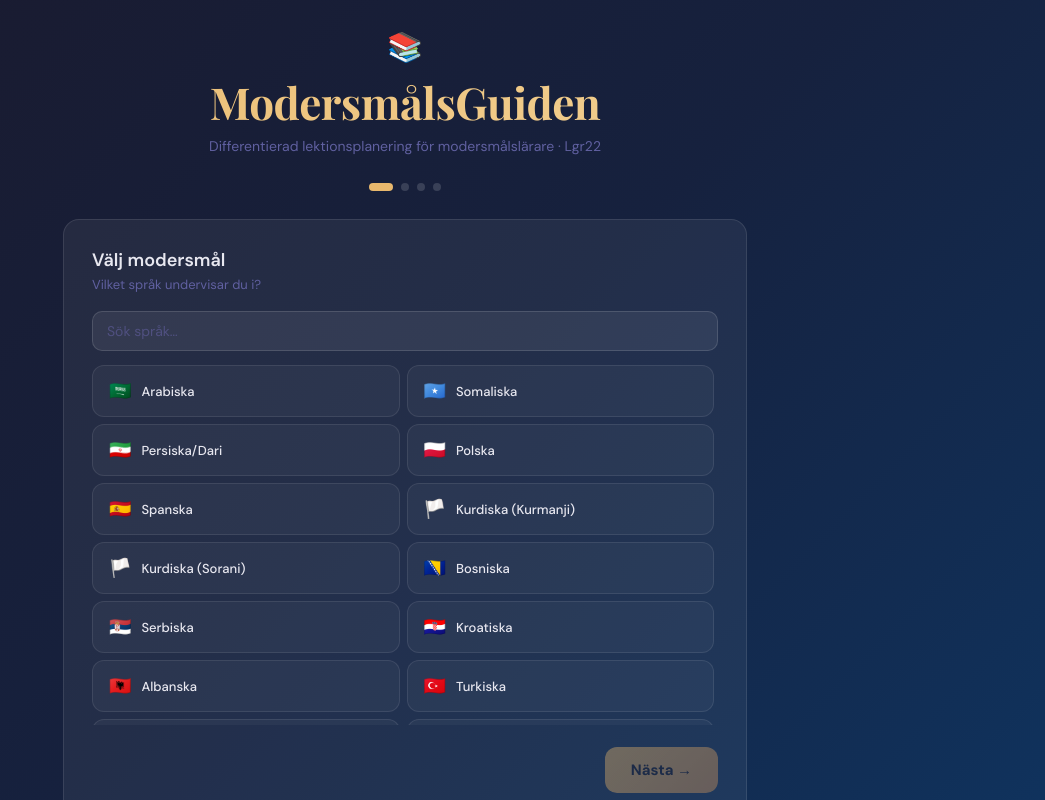
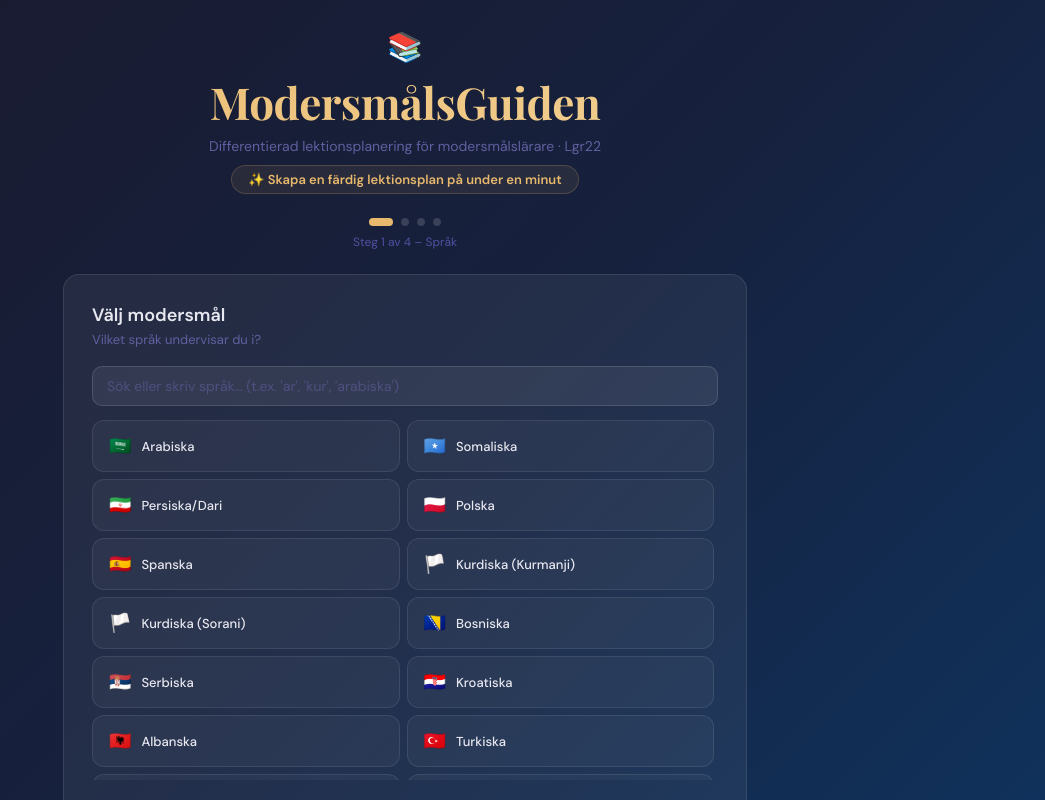
Before and after one commit to Mdouglah/modersmalsguiden, a React (Vite) app: page / in a window 1280 px wide. Shown: the top 800 px of the page, without its empty margins (235-1280 px from the left). Built offline with nearby package versions, Linux system fonts and the light colour scheme.

Commit message:
Update App.jsx

```diff
--- a/src/App.jsx
+++ b/src/App.jsx
@@ -1,32 +1,32 @@
 import { useState, useRef } from "react";
 
 const SPRAK = [
-  { namn: "Arabiska", kod: "ar", flagga: "🇸🇦" },
-  { namn: "Somaliska", kod: "so", flagga: "🇸🇴" },
-  { namn: "Persiska/Dari", kod: "fa", flagga: "🇮🇷" },
-  { namn: "Polska", kod: "pl", flagga: "🇵🇱" },
-  { namn: "Spanska", kod: "es", flagga: "🇪🇸" },
-  { namn: "Kurdiska (Kurmanji)", kod: "kmr", flagga: "🏳️" },
-  { namn: "Kurdiska (Sorani)", kod: "ckb", flagga: "🏳️" },
-  { namn: "Bosniska", kod: "bs", flagga: "🇧🇦" },
-  { namn: "Serbiska", kod: "sr", flagga: "🇷🇸" },
-  { namn: "Kroatiska", kod: "hr", flagga: "🇭🇷" },
-  { namn: "Albanska", kod: "sq", flagga: "🇦🇱" },
-  { namn: "Turkiska", kod: "tr", flagga: "🇹🇷" },
-  { namn: "Tigrinya", kod: "ti", flagga: "🇪🇷" },
-  { namn: "Dari", kod: "prs", flagga: "🇦🇫" },
-  { namn: "Finska", kod: "fi", flagga: "🇫🇮" },
-  { namn: "Romani", kod: "rom", flagga: "🏳️" },
-  { namn: "Samiska (nordsamiska)", kod: "sme", flagga: "🏳️" },
-  { namn: "Meänkieli", kod: "fit", flagga: "🏳️" },
-  { namn: "Jiddisch", kod: "yi", flagga: "🏳️" },
-  { namn: "Ryska", kod: "ru", flagga: "🇷🇺" },
-  { namn: "Ukrainska", kod: "uk", flagga: "🇺🇦" },
-  { namn: "Ungerska", kod: "hu", flagga: "🇭🇺" },
-  { namn: "Portugisiska", kod: "pt", flagga: "🇵🇹" },
-  { namn: "Vietnamesiska", kod: "vi", flagga: "🇻🇳" },
-  { namn: "Kinesiska (mandarin)", kod: "zh", flagga: "🇨🇳" },
-  { namn: "Annat språk", kod: "other", flagga: "🌐" },
+  { namn: "Arabiska", kod: "ar", flagga: "🇸🇦", sokord: ["ar", "arab"] },
+  { namn: "Somaliska", kod: "so", flagga: "🇸🇴", sokord: ["so", "som"] },
+  { namn: "Persiska/Dari", kod: "fa", flagga: "🇮🇷", sokord: ["fa", "per", "dari"] },
+  { namn: "Polska", kod: "pl", flagga: "🇵🇱", sokord: ["pl", "pol"] },
+  { namn: "Spanska", kod: "es", flagga: "🇪🇸", sokord: ["es", "spa"] },
+  { namn: "Kurdiska (Kurmanji)", kod: "kmr", flagga: "🏳️", sokord: ["kmr", "kur", "kurdiska"] },
+  { namn: "Kurdiska (Sorani)", kod: "ckb", flagga: "🏳️", sokord: ["ckb", "kur", "kurdiska"] },
+  { namn: "Bosniska", kod: "bs", flagga: "🇧🇦", sokord: ["bs", "bos"] },
+  { namn: "Serbiska", kod: "sr", flagga: "🇷🇸", sokord: ["sr", "ser"] },
+  { namn: "Kroatiska", kod: "hr", flagga: "🇭🇷", sokord: ["hr", "kro"] },
+  { namn: "Albanska", kod: "sq", flagga: "🇦🇱", sokord: ["sq", "alb"] },
+  { namn: "Turkiska", kod: "tr", flagga: "🇹🇷", sokord: ["tr", "tur"] },
+  { namn: "Tigrinya", kod: "ti", flagga: "🇪🇷", sokord: ["ti", "tig"] },
+  { namn: "Dari", kod: "prs", flagga: "🇦🇫", sokord: ["prs", "dari"] },
+  { namn: "Finska", kod: "fi", flagga: "🇫🇮", sokord: ["fi", "fin"] },
+  { namn: "Romani", kod: "rom", flagga: "🏳️", sokord: ["rom"] },
+  { namn: "Samiska (nordsamiska)", kod: "sme", flagga: "🏳️", sokord: ["sme", "sam"] },
+  { namn: "Meänkieli", kod: "fit", flagga: "🏳️", sokord: ["fit", "meä"] },
+  { namn: "Jiddisch", kod: "yi", flagga: "🏳️", sokord: ["yi", "jid"] },
+  { namn: "Ryska", kod: "ru", flagga: "🇷🇺", sokord: ["ru", "rys"] },
+  { namn: "Ukrainska", kod: "uk", flagga: "🇺🇦", sokord: ["uk", "ukr"] },
+  { namn: "Ungerska", kod: "hu", flagga: "🇭🇺", sokord: ["hu", "ung"] },
+  { namn: "Portugisiska", kod: "pt", flagga: "🇵🇹", sokord: ["pt", "por"] },
+  { namn: "Vietnamesiska", kod: "vi", flagga: "🇻🇳", sokord: ["vi", "vie"] },
+  { namn: "Kinesiska (mandarin)", kod: "zh", flagga: "🇨🇳", sokord: ["zh", "kin", "man"] },
+  { namn: "Annat språk", kod: "other", flagga: "🌐", sokord: ["annat", "other"] },
 ];
 
 const STADIER = [
@@ -54,6 +54,8 @@ const NIVA_FARG = {
   "Avancerad": "#880e4f",
   "Modersmålsnära": "#4a148c",
 };
+
+const STEG_LABELS = ["Språk", "Stadium", "Nivåer", "Generera"];
 
 function exportText(resultat, sprakNamn, stadium, omrade, lektionstid) {
   let t = `MODERSMÅLSGUIDEN – Lgr22\n${"=".repeat(40)}\n`;
@@ -90,9 +92,16 @@ export default function App() {
   const [aktivNiva, setAktivNiva] = useState(null);
   const resultRef = useRef(null);
 
-  const filtrerade = SPRAK.filter(s =>
-    s.namn.toLowerCase().includes(sokterm.toLowerCase())
-  );
+  // Smart filtrering – matchar namn, kod och sokord
+  const filtrerade = SPRAK.filter(s => {
+    const t = sokterm.toLowerCase().trim();
+    if (!t) return true;
+    return (
+      s.namn.toLowerCase().includes(t) ||
+      s.kod.toLowerCase().startsWith(t) ||
+      s.sokord?.some(k => k.startsWith(t))
+    );
+  });
 
   function toggleNiva(niva) {
     setValdaNivaer(prev =>
@@ -195,7 +204,7 @@ Svara ENDAST med JSON (inga backticks, inga förklaringar):
         .kort { background: rgba(255,255,255,0.06); border: 1px solid rgba(255,255,255,0.1); border-radius: 16px; }
         .knapp-prim { background: linear-gradient(135deg, #e8b86d, #d4965a); color: #1a1a2e; border: none; border-radius: 12px; padding: 13px 26px; font-size: 15px; font-weight: 700; cursor: pointer; transition: all 0.2s; font-family: inherit; }
         .knapp-prim:hover:not(:disabled) { transform: translateY(-2px); box-shadow: 0 8px 24px rgba(232,184,109,0.35); }
-        .knapp-prim:disabled { opacity: 0.4; cursor: not-allowed; }
+        .knapp-prim:disabled { opacity: 0.3; cursor: not-allowed; }
         .knapp-sek { background: transparent; border: 1px solid rgba(255,255,255,0.2); color: #e8e8f0; border-radius: 10px; padding: 10px 18px; font-size: 14px; cursor: pointer; transition: all 0.2s; font-family: inherit; }
         .knapp-sek:hover { background: rgba(255,255,255,0.08); }
         .knapp-copy { background: linear-gradient(135deg, #1565c0, #0d47a1); color: white; border: none; border-radius: 50px; padding: 10px 20px; font-size: 13px; font-weight: 700; cursor: pointer; font-family: inherit; transition: all .2s; }
@@ -247,17 +256,40 @@ Svara ENDAST med JSON (inga backticks, inga förklaringar):
           letterSpacing: "-0.5px",
           marginBottom: "6px",
         }}>ModersmålsGuiden</h1>
-        <p style={{ color: "#6060a0", fontSize: "14px" }}>Differentierad lektionsplanering för modersmålslärare · Lgr22</p>
+        <p style={{ color: "#6060a0", fontSize: "14px", marginBottom: "6px" }}>
+          Differentierad lektionsplanering för modersmålslärare · Lgr22
+        </p>
+        {/* TAGLINE */}
+        {!resultat && !laddning && (
+          <p style={{
+            color: "#e8b86d",
+            fontSize: "13px",
+            fontWeight: 600,
+            background: "rgba(232,184,109,0.08)",
+            border: "1px solid rgba(232,184,109,0.2)",
+            borderRadius: "20px",
+            padding: "5px 16px",
+            display: "inline-block",
+            marginTop: "4px",
+          }}>
+            ✨ Skapa en färdig lektionsplan på under en minut
+          </p>
+        )}
       </div>
 
-      <div style={{ maxWidth: "720px", margin: "0 auto", padding: "28px 18px 80px" }}>
+      <div style={{ maxWidth: "720px", margin: "0 auto", padding: "24px 18px 80px" }}>
 
         {/* STEG-INDIKATOR */}
         {!resultat && !laddning && (
-          <div style={{ display: "flex", gap: "8px", justifyContent: "center", marginBottom: "28px" }} className="no-print">
-            {[1, 2, 3, 4].map(s => (
-              <div key={s} className={`steg-punkt ${steg === s ? "aktiv" : steg > s ? "klar" : ""}`} />
-            ))}
+          <div style={{ textAlign: "center", marginBottom: "24px" }} className="no-print">
+            <div style={{ display: "flex", gap: "8px", justifyContent: "center", marginBottom: "8px" }}>
+              {[1, 2, 3, 4].map(s => (
+                <div key={s} className={`steg-punkt ${steg === s ? "aktiv" : steg > s ? "klar" : ""}`} />
+              ))}
+            </div>
+            <p style={{ fontSize: "12px", color: "#5050a0" }}>
+              Steg {steg} av 4 – {STEG_LABELS[steg - 1]}
+            </p>
           </div>
         )}
 
@@ -320,7 +352,7 @@ Svara ENDAST med JSON (inga backticks, inga förklaringar):
                   <p style={{ fontSize: "13px", color: "#b0d4f8", lineHeight: "1.65", fontStyle: "italic" }}>{resultat.lgr22}</p>
                 </div>
 
-                {/* Lärandemål + språkväxlare */}
+                {/* Lärandemål */}
                 <div className="kort" style={{ padding: "20px", marginBottom: "14px" }}>
                   <div style={{ display: "flex", gap: "8px", marginBottom: "14px" }} className="no-print">
                     {["svenska", "malsprak"].map(v => (
@@ -363,9 +395,7 @@ Svara ENDAST med JSON (inga backticks, inga förklaringar):
                 {resultat.nivaer?.map((n, i) => (
                   (aktivNiva === null || aktivNiva === i) && (
                     <div key={i} className="niva-sektion fade-up" style={{ borderLeftColor: NIVA_FARG[n.niva] || "#888" }}>
-                      <div style={{ fontWeight: 700, fontSize: "14px", color: NIVA_FARG[n.niva] || "#e8e8f0", marginBottom: "12px" }}>
-                        {n.niva}
-                      </div>
+                      <div style={{ fontWeight: 700, fontSize: "14px", color: NIVA_FARG[n.niva] || "#e8e8f0", marginBottom: "12px" }}>{n.niva}</div>
                       <div style={{ marginBottom: "10px" }}>
                         <div style={{ fontSize: "11px", color: "#5050a0", marginBottom: "4px", textTransform: "uppercase", letterSpacing: "0.8px" }}>Aktivitet</div>
                         <p style={{ fontSize: "14px", lineHeight: "1.7", color: "#cccce8" }}>
@@ -440,7 +470,16 @@ Svara ENDAST med JSON (inga backticks, inga förklaringar):
               <div className="kort" style={{ padding: "28px" }}>
                 <h2 style={{ fontSize: "18px", fontWeight: 600, marginBottom: "4px" }}>Välj modersmål</h2>
                 <p style={{ color: "#6060a0", fontSize: "13px", marginBottom: "18px" }}>Vilket språk undervisar du i?</p>
-                <input type="text" placeholder="Sök språk…" value={sokterm} onChange={e => setSokterm(e.target.value)} style={{ marginBottom: "14px" }} />
+                <input
+                  type="text"
+                  placeholder="Sök eller skriv språk… (t.ex. 'ar', 'kur', 'arabiska')"
+                  value={sokterm}
+                  onChange={e => setSokterm(e.target.value)}
+                  style={{ marginBottom: "14px" }}
+                />
+                {sokterm && filtrerade.length === 0 && (
+                  <p style={{ fontSize: "13px", color: "#6060a0", marginBottom: "10px" }}>Inget språk hittades – välj "Annat språk" längst ned.</p>
+                )}
                 <div style={{ display: "grid", gridTemplateColumns: "1fr 1fr", gap: "7px", maxHeight: "360px", overflowY: "auto", paddingRight: "4px" }}>
                   {filtrerade.map(s => (
                     <div key={s.kod} className={`val-kort ${sprak?.kod === s.kod ? "vald" : ""}`} onClick={() => setSprak(s)}>
@@ -453,9 +492,14 @@ Svara ENDAST med JSON (inga backticks, inga förklaringar):
                 {sprak?.kod === "other" && (
                   <input type="text" placeholder="Ange språkets namn…" value={annatSprak} onChange={e => setAnnatSprak(e.target.value)} style={{ marginTop: "12px" }} />
                 )}
+                {sprak && (
+                  <div style={{ marginTop: "12px", padding: "10px 14px", background: "rgba(232,184,109,0.08)", borderRadius: "10px", fontSize: "13px", color: "#e8b86d" }}>
+                    ✓ Valt språk: <strong>{sprakNamn}</strong>
+                  </div>
+                )}
                 <div style={{ marginTop: "22px", display: "flex", justifyContent: "flex-end" }}>
                   <button className="knapp-prim" disabled={!sprak || (sprak.kod === "other" && !annatSprak)} onClick={() => setSteg(2)}>
-                    Nästa →
+                    Fortsätt →
                   </button>
                 </div>
               </div>
@@ -499,7 +543,7 @@ Svara ENDAST med JSON (inga backticks, inga förklaringar):
                 </div>
                 <div style={{ marginTop: "24px", display: "flex", justifyContent: "space-between" }}>
                   <button className="knapp-sek" onClick={() => setSteg(1)}>← Tillbaka</button>
-                  <button className="knapp-prim" disabled={!stadium || !omrade} onClick={() => setSteg(3)}>Nästa →</button>
+                  <button className="knapp-prim" disabled={!stadium || !omrade} onClick={() => setSteg(3)}>Fortsätt →</button>
                 </div>
               </div>
             )}
@@ -533,7 +577,7 @@ Svara ENDAST med JSON (inga backticks, inga förklaringar):
                 )}
                 <div style={{ marginTop: "24px", display: "flex", justifyContent: "space-between" }}>
                   <button className="knapp-sek" onClick={() => setSteg(2)}>← Tillbaka</button>
-                  <button className="knapp-prim" disabled={valdaNivaer.length === 0} onClick={() => setSteg(4)}>Nästa →</button>
+                  <button className="knapp-prim" disabled={valdaNivaer.length === 0} onClick={() => setSteg(4)}>Fortsätt →</button>
                 </div>
               </div>
             )}
```
